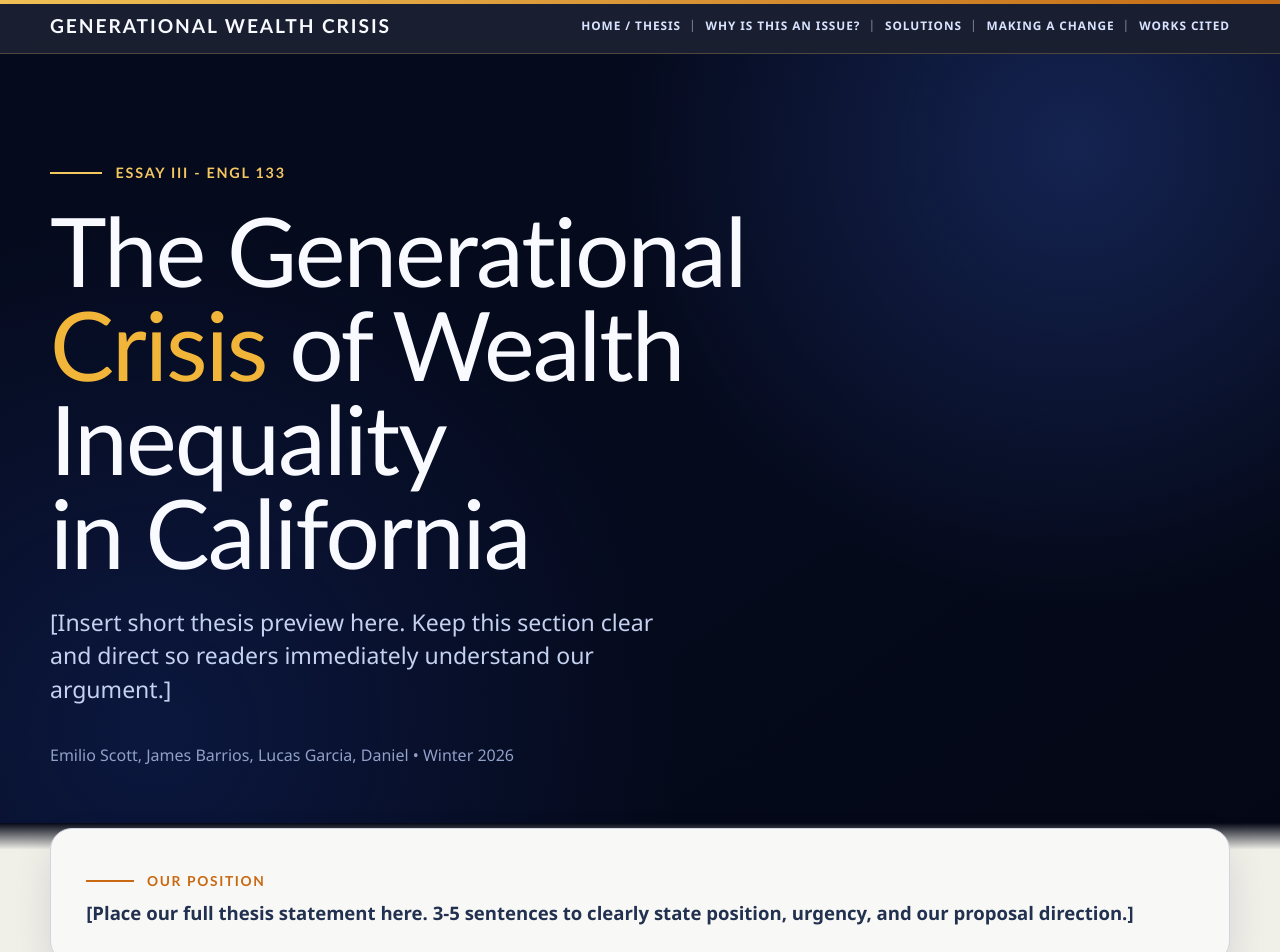
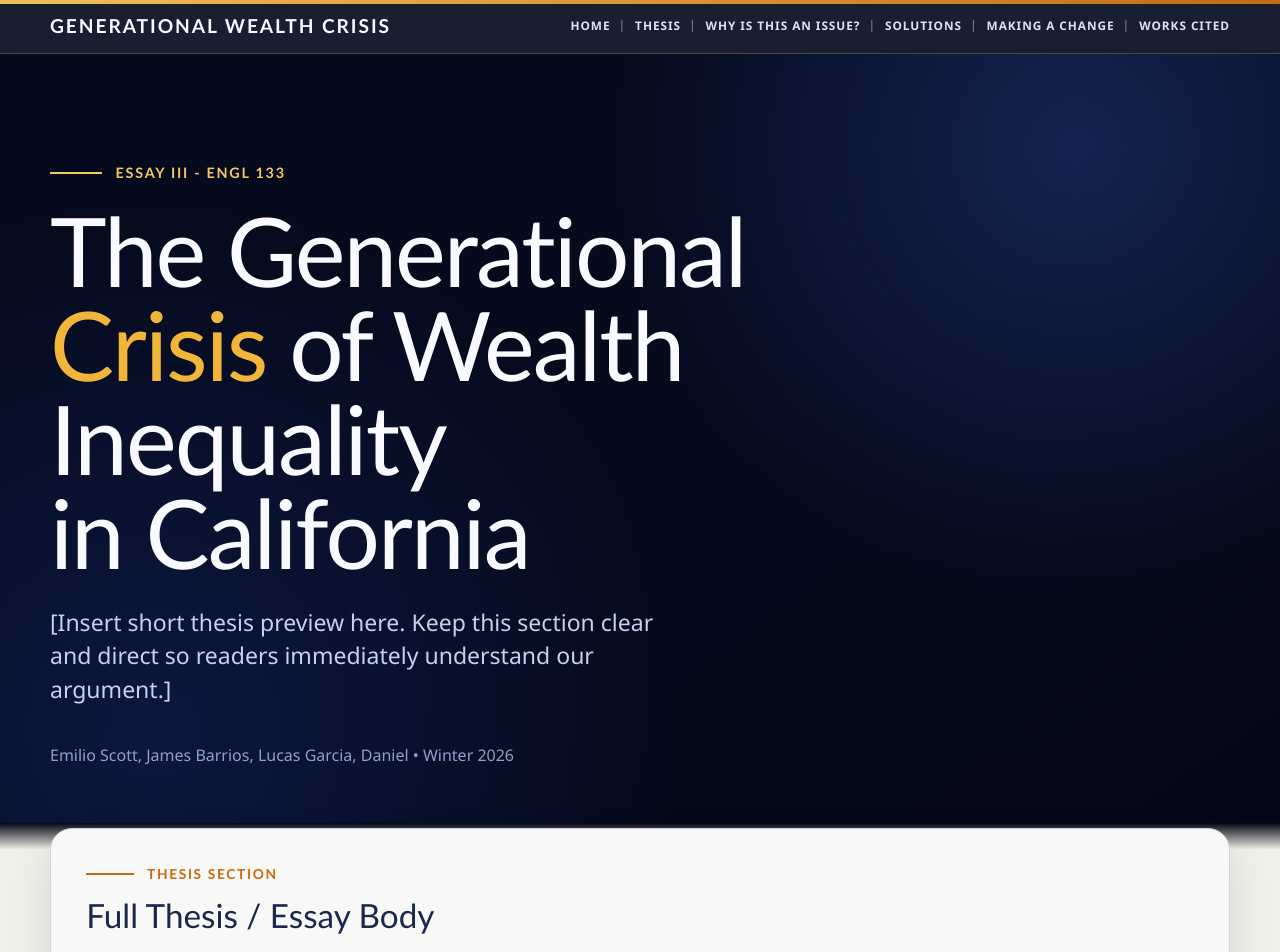
Before and after one commit to Damilss/generational-wealth-inequality, a Next.js app: page / in a window 1280 px wide. Shown: the top 952 px of the page. Built offline with nearby package versions, Linux system fonts and the light colour scheme.

Commit message:
add blocks of texts for paragraphs on website template.

```diff
--- a/app/globals.css
+++ b/app/globals.css
@@ -234,14 +234,75 @@ a {
   background: #f8f8f6;
   box-shadow: var(--shadow-soft);
   padding: clamp(1.2rem, 2vw + 0.8rem, 2.2rem);
+  display: grid;
+  gap: 0.78rem;
 }
 
-.thesis-text {
-  margin: 0.55rem 0 0;
-  color: #22314f;
-  font-size: clamp(1.16rem, 1.4vw, 1.8rem);
-  line-height: 1.45;
-  font-weight: 600;
+.essay-title {
+  margin: 0;
+  color: #1a284b;
+  font-family: var(--font-heading), sans-serif;
+  font-size: clamp(1.7rem, 2.6vw, 2.8rem);
+  line-height: 1.14;
+}
+
+.essay-dek {
+  margin: 0;
+  max-width: 72ch;
+  color: #3d4d70;
+  font-size: clamp(1rem, 1.2vw, 1.24rem);
+  line-height: 1.6;
+}
+
+.thesis-article-body {
+  border: 1px solid rgba(167, 178, 206, 0.5);
+  border-radius: 16px;
+  background: rgba(255, 255, 255, 0.82);
+  padding: clamp(1rem, 1.2vw + 0.7rem, 1.45rem);
+}
+
+.thesis-article-body::after {
+  content: "";
+  display: block;
+  clear: both;
+}
+
+.thesis-figure {
+  float: right;
+  width: min(40%, 340px);
+  margin: 0.2rem 0 1rem 1.2rem;
+  border: 1px solid rgba(167, 178, 206, 0.5);
+  border-radius: 12px;
+  padding: 0.48rem;
+  background: #f9fbff;
+}
+
+.thesis-figure-fallback {
+  display: block;
+  width: 100%;
+  height: 320px;
+  border: 0;
+  object-fit: cover;
+  border-radius: 8px;
+  background: #eef2fa;
+}
+
+.thesis-figure figcaption {
+  margin-top: 0.52rem;
+  color: #556487;
+  font-size: 0.8rem;
+  line-height: 1.4;
+}
+
+.essay-paragraph {
+  margin: 0;
+  color: #2a3858;
+  font-size: clamp(1.02rem, 1.2vw, 1.3rem);
+  line-height: 1.68;
+}
+
+.essay-paragraph + .essay-paragraph {
+  margin-top: 0.9rem;
 }
 
 .content-section {
@@ -448,6 +509,17 @@ a {
     border-radius: 16px;
   }
 
+  .thesis-figure {
+    float: none;
+    width: 100%;
+    margin: 0 0 0.9rem 0;
+  }
+
+  .thesis-figure object,
+  .thesis-figure img {
+    height: 220px;
+  }
+
   .card-grid {
     grid-template-columns: 1fr;
   }
--- a/app/page.tsx
+++ b/app/page.tsx
@@ -23,7 +23,8 @@ type PageSection = {
 };
 
 const navItems = [
-  { id: "home", label: "Home / Thesis" },
+  { id: "home", label: "Home" },
+  { id: "thesis", label: "Thesis" },
   { id: "issue", label: "Why Is This an Issue?" },
   { id: "solutions", label: "Solutions" },
   { id: "change", label: "Making a Change" },
@@ -253,13 +254,16 @@ export default function Page() {
 
         <div className="hero-fade" aria-hidden="true" />
 
-        <section className="thesis-section">
+        <section id="thesis" className="thesis-section">
           <ScrollReveal duration={0.82} y={18} amount={0.08}>
             <div className="thesis-panel">
-              <p className="section-part">Our Position</p>
-              <p className="thesis-text">
-                [Place our full thesis statement here. 3-5 sentences to clearly state position, urgency, and our proposal direction.]
-              </p>
+              <p className="section-part">Thesis Section</p>
+              <h2 className="essay-title">Full Thesis / Essay Body</h2>
+              <div className="thesis-essay-block">
+                <p className="essay-text">
+                  [Paste your long thesis/argument draft here. This space is designed for full-length article writing, including multiple paragraphs, evidence analysis, and transitions.]
+                </p>
+              </div>
             </div>
           </ScrollReveal>
         </section>
```
